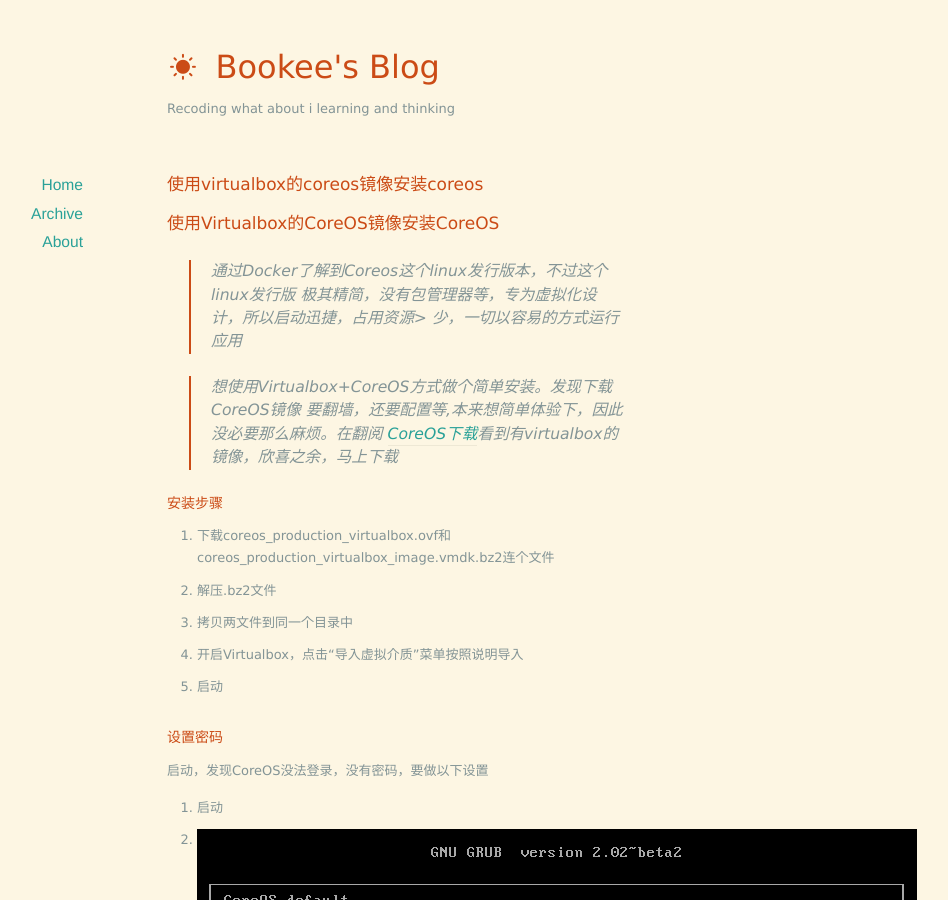
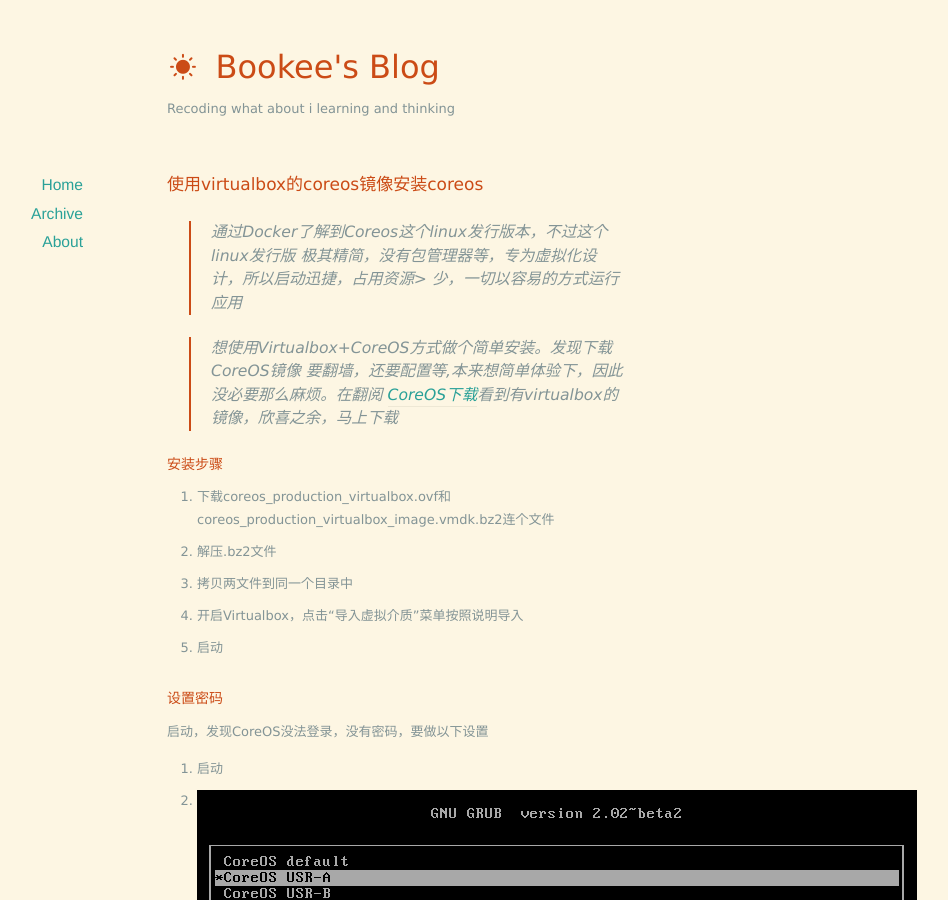
Before and after one commit to bookeezhou/bookeezhou.github.io, a Jekyll site: the page built from index.html, in a window 1280 px wide and 900 px high. Shown: the whole window, without its empty margins (223-1171 px from the left). Built offline with Jekyll 4.4.1, drawn with Linux system fonts in a browser that asks for light colours; nearby versions of some CDN libraries; the list of posts is cut into pages by our own code.

Commit message:
去掉coreos文章的标题，因为github blog会显示标题

```diff
--- a/_posts/2015-02-12-使用Virtualbox的CoreOS镜像安装CoreOS.markdown
+++ b/_posts/2015-02-12-使用Virtualbox的CoreOS镜像安装CoreOS.markdown
@@ -1,5 +1,3 @@
-# 使用Virtualbox的CoreOS镜像安装CoreOS
-
 > 通过Docker了解到Coreos这个linux发行版本，不过这个linux发行版
 > 极其精简，没有包管理器等，专为虚拟化设计，所以启动迅捷，占用资源> 少，一切以容易的方式运行应用
 
```
